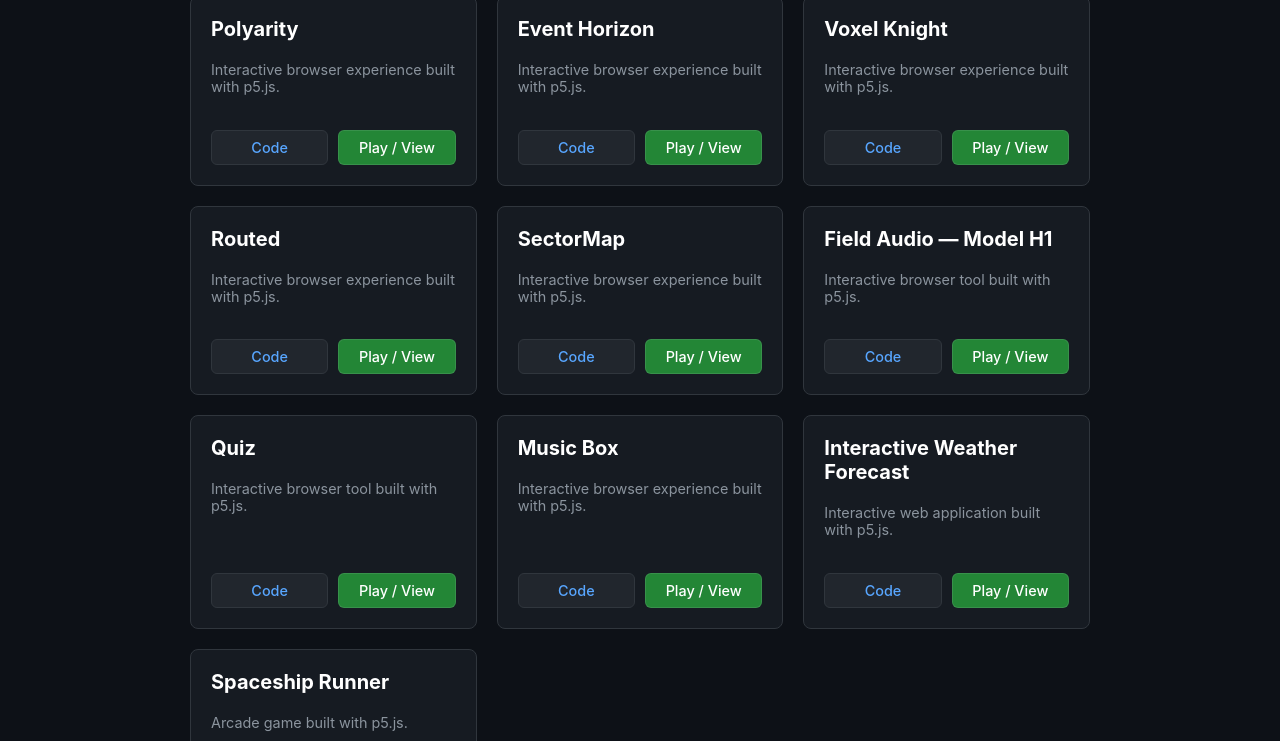
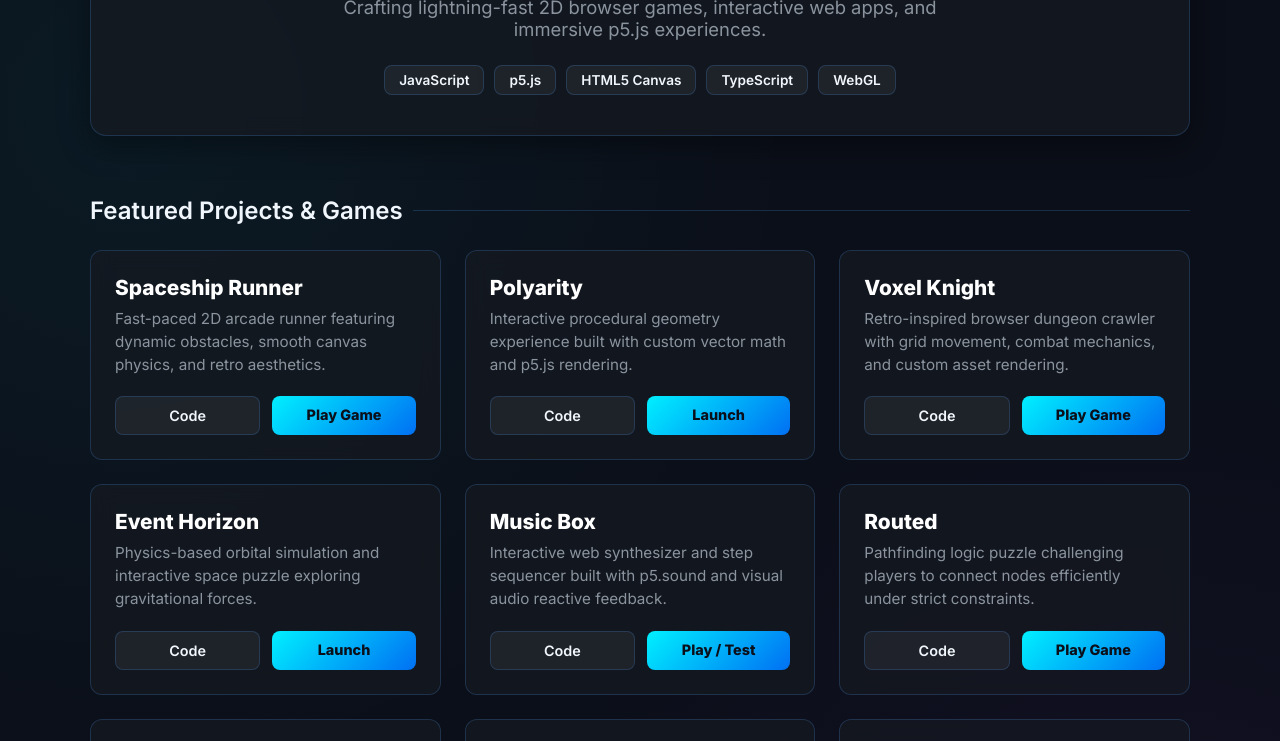
Before and after one commit to PulseInteractive/pulserinteractive.github.io, a plain HTML site: page index.html in a window 1280 px wide. Shown: the part 198-939 px from the top of the page. Drawn offline with Linux system fonts and the light colour scheme.

Commit message:
Revise portfolio content and styles
Updated project descriptions and links in the portfolio. Changed title and styles for improved aesthetics.

```diff
--- a/index.html
+++ b/index.html
@@ -3,106 +3,214 @@
 <head>
     <meta charset="UTF-8">
     <meta name="viewport" content="width=device-width, initial-scale=1.0">
-    <title>Pulse Interactive | Portfolio</title>
+    <title>Pulse Interactive | Custom 2D Browser Games & Web Dev</title>
+    <link href="https://fonts.googleapis.com/css2?family=Inter:wght@300;400;600;800&family=Press+Start+2P&display=swap" rel="stylesheet">
     <style>
         :root {
-            --bg-color: #0d1117;
-            --card-bg: #161b22;
-            --accent-color: #58a6ff;
-            --text-color: #c9d1d9;
+            --bg-color: #0b0f19;
+            --card-bg: rgba(22, 27, 34, 0.7);
+            --border-color: rgba(88, 166, 255, 0.2);
+            --accent-cyan: #00f0ff;
+            --accent-purple: #b026ff;
+            --accent-green: #00ff66;
+            --text-main: #f0f6fc;
             --text-muted: #8b949e;
-            --border-color: #30363d;
+        }
+
+        * {
+            box-sizing: border-box;
+            margin: 0;
+            padding: 0;
         }
 
         body {
-            font-family: -apple-system, BlinkMacSystemFont, "Segoe UI", Roboto, Helvetica, Arial, sans-serif;
+            font-family: 'Inter', sans-serif;
             background-color: var(--bg-color);
-            color: var(--text-color);
-            margin: 0;
+            color: var(--text-main);
+            min-height: 100vh;
+            background-image:
+                radial-gradient(circle at 10% 20%, rgba(0, 240, 255, 0.05) 0%, transparent 40%),
+                radial-gradient(circle at 90% 80%, rgba(176, 38, 255, 0.05) 0%, transparent 40%);
             padding: 40px 20px;
         }
 
         .container {
-            max-width: 900px;
+            max-width: 1100px;
             margin: 0 auto;
         }
 
         header {
             text-align: center;
-            margin-bottom: 40px;
+            margin-bottom: 60px;
+            padding: 40px 20px;
+            background: var(--card-bg);
+            border: 1px solid var(--border-color);
+            border-radius: 16px;
+            backdrop-filter: blur(10px);
+            box-shadow: 0 8px 32px rgba(0, 0, 0, 0.4);
+        }
+
+        .logo-badge {
+            display: inline-block;
+            background: linear-gradient(135deg, var(--accent-cyan), var(--accent-purple));
+            color: #000;
+            font-weight: 800;
+            font-size: 0.75rem;
+            text-transform: uppercase;
+            letter-spacing: 2px;
+            padding: 6px 14px;
+            border-radius: 20px;
+            margin-bottom: 15px;
         }
 
         header h1 {
-            font-size: 2.5rem;
-            color: #ffffff;
-            margin-bottom: 10px;
+            font-size: 3rem;
+            font-weight: 800;
+            letter-spacing: -1px;
+            background: linear-gradient(90deg, #ffffff, var(--accent-cyan));
+            -webkit-background-clip: text;
+            -webkit-text-fill-color: transparent;
+            margin-bottom: 12px;
         }
 
         header p {
             color: var(--text-muted);
-            font-size: 1.1rem;
+            font-size: 1.15rem;
+            max-width: 600px;
+            margin: 0 auto 25px auto;
+        }
+
+        .tech-stack {
+            display: flex;
+            justify-content: center;
+            gap: 10px;
+            flex-wrap: wrap;
+        }
+
+        .pill {
+            background: rgba(255, 255, 255, 0.05);
+            border: 1px solid var(--border-color);
+            color: var(--text-main);
+            padding: 6px 14px;
+            border-radius: 8px;
+            font-size: 0.85rem;
+            font-weight: 600;
+        }
+
+        .section-title {
+            font-size: 1.5rem;
+            font-weight: 600;
+            margin-bottom: 25px;
+            display: flex;
+            align-items: center;
+            gap: 10px;
+        }
+
+        .section-title::after {
+            content: "";
+            flex: 1;
+            height: 1px;
+            background: var(--border-color);
         }
 
         .project-grid {
             display: grid;
-            grid-template-columns: repeat(auto-fit, minmax(260px, 1fr));
-            gap: 20px;
+            grid-template-columns: repeat(auto-fit, minmax(320px, 1fr));
+            gap: 24px;
+            margin-bottom: 60px;
         }
 
         .project-card {
             background-color: var(--card-bg);
             border: 1px solid var(--border-color);
-            border-radius: 8px;
-            padding: 20px;
+            border-radius: 12px;
+            padding: 24px;
             display: flex;
             flex-direction: column;
             justify-content: space-between;
-            transition: transform 0.2s ease, border-color 0.2s ease;
+            backdrop-filter: blur(10px);
+            transition: all 0.3s cubic-bezier(0.4, 0, 0.2, 1);
+            position: relative;
+            overflow: hidden;
+        }
+
+        .project-card::before {
+            content: '';
+            position: absolute;
+            top: 0;
+            left: 0;
+            width: 100%;
+            height: 3px;
+            background: linear-gradient(90deg, var(--accent-cyan), var(--accent-purple));
+            opacity: 0;
+            transition: opacity 0.3s ease;
         }
 
         .project-card:hover {
-            transform: translateY(-3px);
-            border-color: var(--accent-color);
+            transform: translateY(-5px);
+            border-color: var(--accent-cyan);
+            box-shadow: 0 10px 30px rgba(0, 240, 255, 0.1);
         }
 
-        .project-card h3 {
-            margin-top: 0;
+        .project-card:hover::before {
+            opacity: 1;
+        }
+
+        .project-info h3 {
             color: #ffffff;
-            font-size: 1.25rem;
+            font-size: 1.3rem;
+            margin-bottom: 8px;
+        }
+
+        .project-info p {
+            color: var(--text-muted);
+            font-size: 0.95rem;
+            line-height: 1.5;
+            margin-bottom: 20px;
         }
 
         .links {
             display: flex;
-            gap: 10px;
-            margin-top: 20px;
+            gap: 12px;
         }
 
         .btn {
             flex: 1;
             text-align: center;
-            background-color: #21262d;
+            background: rgba(255, 255, 255, 0.05);
             border: 1px solid var(--border-color);
-            color: var(--accent-color);
-            padding: 8px 12px;
-            border-radius: 6px;
+            color: var(--text-main);
+            padding: 10px 16px;
+            border-radius: 8px;
             text-decoration: none;
             font-size: 0.9rem;
-            font-weight: 500;
-            transition: background-color 0.2s ease;
+            font-weight: 600;
+            transition: all 0.2s ease;
         }
 
         .btn:hover {
-            background-color: #30363d;
+            background: rgba(255, 255, 255, 0.1);
+            border-color: var(--text-main);
         }
 
         .btn.primary {
-            background-color: #238636;
-            color: #ffffff;
-            border-color: rgba(240,246,252,0.1);
+            background: linear-gradient(135deg, var(--accent-cyan), #0070f3);
+            color: #0b0f19;
+            border: none;
+            font-weight: 700;
         }
 
         .btn.primary:hover {
-            background-color: #2ea043;
+            filter: brightness(1.15);
+            box-shadow: 0 0 15px rgba(0, 240, 255, 0.4);
+        }
+
+        footer {
+            text-align: center;
+            padding: 30px;
+            color: var(--text-muted);
+            font-size: 0.9rem;
+            border-top: 1px solid var(--border-color);
         }
     </style>
 </head>
@@ -110,133 +218,147 @@
 
     <div class="container">
         <header>
+            <div class="logo-badge">Independent Studio</div>
             <h1>Pulse Interactive</h1>
-            <p>Custom 2D Browser Games & Interactive Web Solutions</p>
+            <p>Crafting lightning-fast 2D browser games, interactive web apps, and immersive p5.js experiences.</p>
+            <div class="tech-stack">
+                <span class="pill">JavaScript</span>
+                <span class="pill">p5.js</span>
+                <span class="pill">HTML5 Canvas</span>
+                <span class="pill">TypeScript</span>
+                <span class="pill">WebGL</span>
+            </div>
         </header>
+
+        <h2 class="section-title">Featured Projects & Games</h2>
 
         <div class="project-grid">
 
-            <!-- 1. Polyarity -->
+            <!-- 1. Spaceship Runner -->
             <div class="project-card">
-                <div>
+                <div class="project-info">
+                    <h3>Spaceship Runner</h3>
+                    <p>Fast-paced 2D arcade runner featuring dynamic obstacles, smooth canvas physics, and retro aesthetics.</p>
+                </div>
+                <div class="links">
+                    <a href="https://editor.p5js.org/PulseInteractive/sketches/aejLt2gv1" target="_blank" class="btn">Code</a>
+                    <a href="https://editor.p5js.org/PulseInteractive/full/aejLt2gv1" target="_blank" class="btn primary">Play Game</a>
+                </div>
+            </div>
+
+            <!-- 2. Polyarity -->
+            <div class="project-card">
+                <div class="project-info">
                     <h3>Polyarity</h3>
-                    <p style="color: var(--text-muted); font-size: 0.9rem;">Interactive browser experience built with p5.js.</p>
+                    <p>Interactive procedural geometry experience built with custom vector math and p5.js rendering.</p>
                 </div>
                 <div class="links">
                     <a href="https://editor.p5js.org/PulseInteractive/sketches/xh6OL7pZY" target="_blank" class="btn">Code</a>
-                    <a href="https://editor.p5js.org/PulseInteractive/full/xh6OL7pZY" target="_blank" class="btn primary">Play / View</a>
-                </div>
-            </div>
-
-            <!-- 2. Event Horizon -->
-            <div class="project-card">
-                <div>
-                    <h3>Event Horizon</h3>
-                    <p style="color: var(--text-muted); font-size: 0.9rem;">Interactive browser experience built with p5.js.</p>
-                </div>
-                <div class="links">
-                    <a href="https://editor.p5js.org/PulseInteractive/sketches/A5Z1ySyRk" target="_blank" class="btn">Code</a>
-                    <a href="https://editor.p5js.org/PulseInteractive/full/A5Z1ySyRk" target="_blank" class="btn primary">Play / View</a>
+                    <a href="https://editor.p5js.org/PulseInteractive/full/xh6OL7pZY" target="_blank" class="btn primary">Launch</a>
                 </div>
             </div>
 
             <!-- 3. Voxel Knight -->
             <div class="project-card">
-                <div>
+                <div class="project-info">
                     <h3>Voxel Knight</h3>
-                    <p style="color: var(--text-muted); font-size: 0.9rem;">Interactive browser experience built with p5.js.</p>
+                    <p>Retro-inspired browser dungeon crawler with grid movement, combat mechanics, and custom asset rendering.</p>
                 </div>
                 <div class="links">
                     <a href="https://editor.p5js.org/PulseInteractive/sketches/2UjxyuZ49" target="_blank" class="btn">Code</a>
-                    <a href="https://editor.p5js.org/PulseInteractive/full/2UjxyuZ49" target="_blank" class="btn primary">Play / View</a>
+                    <a href="https://editor.p5js.org/PulseInteractive/full/2UjxyuZ49" target="_blank" class="btn primary">Play Game</a>
                 </div>
             </div>
 
-            <!-- 4. Routed -->
+            <!-- 4. Event Horizon -->
             <div class="project-card">
-                <div>
+                <div class="project-info">
+                    <h3>Event Horizon</h3>
+                    <p>Physics-based orbital simulation and interactive space puzzle exploring gravitational forces.</p>
+                </div>
+                <div class="links">
+                    <a href="https://editor.p5js.org/PulseInteractive/sketches/A5Z1ySyRk" target="_blank" class="btn">Code</a>
+                    <a href="https://editor.p5js.org/PulseInteractive/full/A5Z1ySyRk" target="_blank" class="btn primary">Launch</a>
+                </div>
+            </div>
+
+            <!-- 5. Music Box -->
+            <div class="project-card">
+                <div class="project-info">
+                    <h3>Music Box</h3>
+                    <p>Interactive web synthesizer and step sequencer built with p5.sound and visual audio reactive feedback.</p>
+                </div>
+                <div class="links">
+                    <a href="https://editor.p5js.org/PulseInteractive/sketches/3QCXY-pN8" target="_blank" class="btn">Code</a>
+                    <a href="https://editor.p5js.org/PulseInteractive/full/3QCXY-pN8" target="_blank" class="btn primary">Play / Test</a>
+                </div>
+            </div>
+
+            <!-- 6. Routed -->
+            <div class="project-card">
+                <div class="project-info">
                     <h3>Routed</h3>
-                    <p style="color: var(--text-muted); font-size: 0.9rem;">Interactive browser experience built with p5.js.</p>
+                    <p>Pathfinding logic puzzle challenging players to connect nodes efficiently under strict constraints.</p>
                 </div>
                 <div class="links">
                     <a href="https://editor.p5js.org/PulseInteractive/sketches/M_3HnVYQ-" target="_blank" class="btn">Code</a>
-                    <a href="https://editor.p5js.org/PulseInteractive/full/M_3HnVYQ-" target="_blank" class="btn primary">Play / View</a>
+                    <a href="https://editor.p5js.org/PulseInteractive/full/M_3HnVYQ-" target="_blank" class="btn primary">Play Game</a>
                 </div>
             </div>
 
-            <!-- 5. SectorMap -->
+            <!-- 7. SectorMap -->
             <div class="project-card">
-                <div>
+                <div class="project-info">
                     <h3>SectorMap</h3>
-                    <p style="color: var(--text-muted); font-size: 0.9rem;">Interactive browser experience built with p5.js.</p>
+                    <p>Procedural sci-fi star system generator and interactive tactical navigation UI.</p>
                 </div>
                 <div class="links">
                     <a href="https://editor.p5js.org/PulseInteractive/sketches/MTZd0gH1q" target="_blank" class="btn">Code</a>
-                    <a href="https://editor.p5js.org/PulseInteractive/full/MTZd0gH1q" target="_blank" class="btn primary">Play / View</a>
+                    <a href="https://editor.p5js.org/PulseInteractive/full/MTZd0gH1q" target="_blank" class="btn primary">Launch</a>
                 </div>
             </div>
 
-            <!-- 6. Field Audio — Model H1 -->
+            <!-- 8. Field Audio — Model H1 -->
             <div class="project-card">
-                <div>
+                <div class="project-info">
                     <h3>Field Audio — Model H1</h3>
-                    <p style="color: var(--text-muted); font-size: 0.9rem;">Interactive browser tool built with p5.js.</p>
+                    <p>Skeuomorphic hardware UI simulator built for interactive audio control and web demonstrations.</p>
                 </div>
                 <div class="links">
                     <a href="https://editor.p5js.org/PulseInteractive/sketches/imGrssAiO" target="_blank" class="btn">Code</a>
-                    <a href="https://editor.p5js.org/PulseInteractive/full/imGrssAiO" target="_blank" class="btn primary">Play / View</a>
-                </div>
-            </div>
-
-            <!-- 7. Quiz -->
-            <div class="project-card">
-                <div>
-                    <h3>Quiz</h3>
-                    <p style="color: var(--text-muted); font-size: 0.9rem;">Interactive browser tool built with p5.js.</p>
-                </div>
-                <div class="links">
-                    <a href="https://editor.p5js.org/PulseInteractive/sketches/1T-P6XjUB" target="_blank" class="btn">Code</a>
-                    <a href="https://editor.p5js.org/PulseInteractive/full/1T-P6XjUB" target="_blank" class="btn primary">Play / View</a>
-                </div>
-            </div>
-
-            <!-- 8. Music Box -->
-            <div class="project-card">
-                <div>
-                    <h3>Music Box</h3>
-                    <p style="color: var(--text-muted); font-size: 0.9rem;">Interactive browser experience built with p5.js.</p>
-                </div>
-                <div class="links">
-                    <a href="https://editor.p5js.org/PulseInteractive/sketches/3QCXY-pN8" target="_blank" class="btn">Code</a>
-                    <a href="https://editor.p5js.org/PulseInteractive/full/3QCXY-pN8" target="_blank" class="btn primary">Play / View</a>
+                    <a href="https://editor.p5js.org/PulseInteractive/full/imGrssAiO" target="_blank" class="btn primary">Launch</a>
                 </div>
             </div>
 
             <!-- 9. Interactive Weather Forecast -->
             <div class="project-card">
-                <div>
+                <div class="project-info">
                     <h3>Interactive Weather Forecast</h3>
-                    <p style="color: var(--text-muted); font-size: 0.9rem;">Interactive web application built with p5.js.</p>
+                    <p>Dynamic particle-based weather visualizer mapping live data into canvas animations.</p>
                 </div>
                 <div class="links">
                     <a href="https://editor.p5js.org/PulseInteractive/sketches/lsIdlpLC8" target="_blank" class="btn">Code</a>
-                    <a href="https://editor.p5js.org/PulseInteractive/full/lsIdlpLC8" target="_blank" class="btn primary">Play / View</a>
+                    <a href="https://editor.p5js.org/PulseInteractive/full/lsIdlpLC8" target="_blank" class="btn primary">View App</a>
                 </div>
             </div>
 
-            <!-- 10. Spaceship Runner -->
+            <!-- 10. Quiz -->
             <div class="project-card">
-                <div>
-                    <h3>Spaceship Runner</h3>
-                    <p style="color: var(--text-muted); font-size: 0.9rem;">Arcade game built with p5.js.</p>
+                <div class="project-info">
+                    <h3>Quiz Application</h3>
+                    <p>Clean state-managed web quiz interface with custom animations and responsive layout.</p>
                 </div>
                 <div class="links">
-                    <a href="https://editor.p5js.org/PulseInteractive/sketches/aejLt2gv1" target="_blank" class="btn">Code</a>
-                    <a href="https://editor.p5js.org/PulseInteractive/full/aejLt2gv1" target="_blank" class="btn primary">Play / View</a>
+                    <a href="https://editor.p5js.org/PulseInteractive/sketches/1T-P6XjUB" target="_blank" class="btn">Code</a>
+                    <a href="https://editor.p5js.org/PulseInteractive/full/1T-P6XjUB" target="_blank" class="btn primary">View App</a>
                 </div>
             </div>
 
         </div>
+
+        <footer>
+            <p>&copy; 2026 Pulse Interactive. Built with custom HTML5 & p5.js. Available for custom browser game development.</p>
+        </footer>
     </div>
 
 </body>
```
